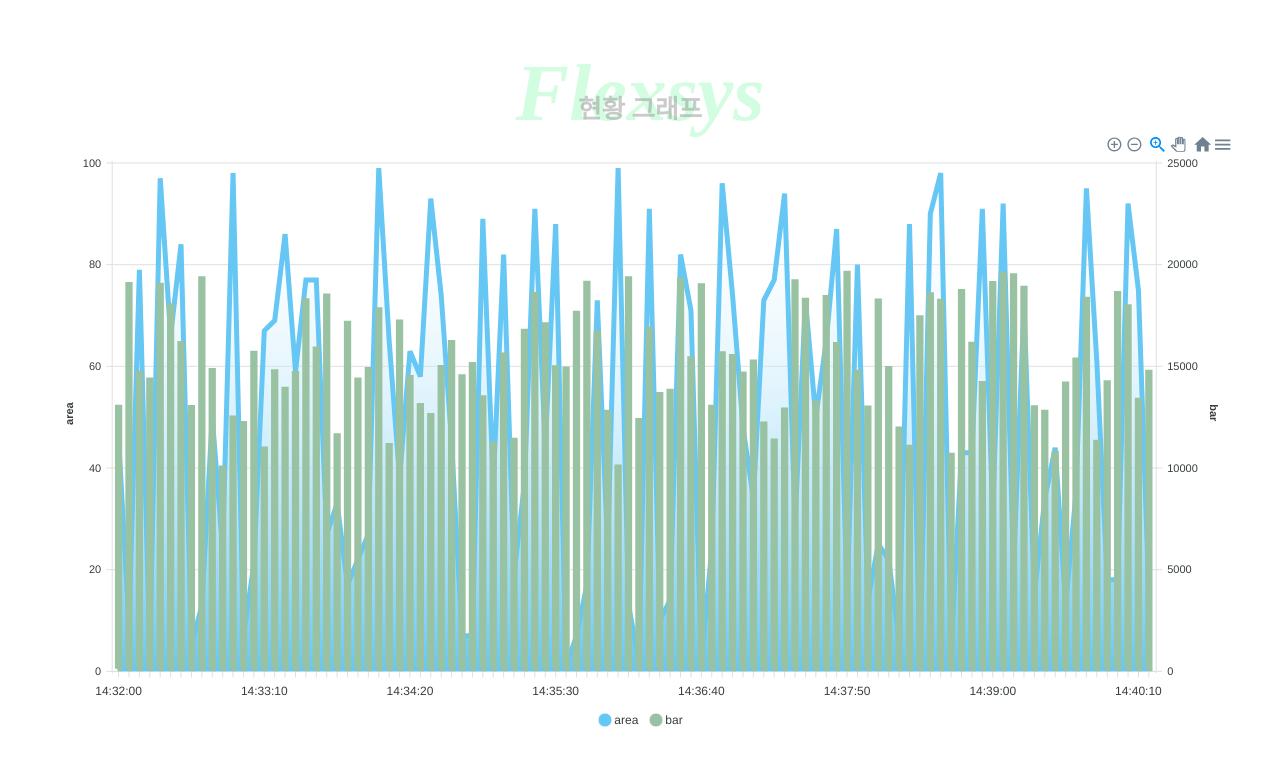
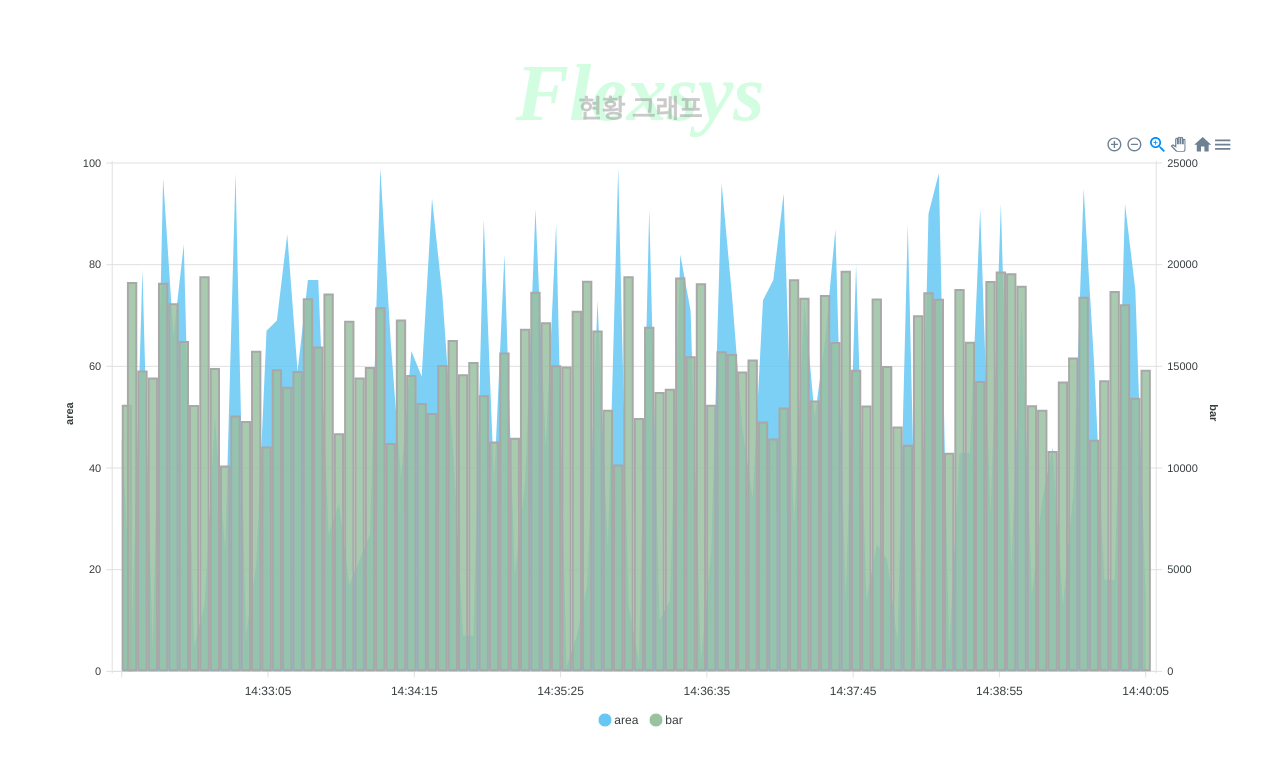
Before and after one commit to wanted-pre-onboarding-internship-1team/pre-onboarding-9th-3-1, a React (Create React App) app: page / in a window 1280 px wide. Shown: the top 766 px of the page. Built offline with nearby package versions, Linux system fonts and the light colour scheme.

Commit message:
[#3] feat: filter hook 작성

```diff
--- a/src/components/Chart.tsx
+++ b/src/components/Chart.tsx
@@ -1,20 +1,27 @@
 import useMockList from '../hooks/useMockList';
 import { ApexOptions } from 'apexcharts';
+import { useEffect, useState } from 'react';
 import ApexCharts from 'react-apexcharts';
+import { createPortal } from 'react-dom';
+import { useSearchParams } from 'react-router-dom';
 import styled from 'styled-components';
 
 export default function Chart() {
   const { timeList, idList, barValueList, areaValueList } = useMockList();
+  const [selectedArea, setSelectedArea] = useState('');
+  const [params, setParams] = useSearchParams();
+
+  console.log(123);
   const series = [
     {
       name: 'area',
       type: 'area',
-      data: areaValueList,
+      data: areaValueList.map((v, i) => ({ x: i, y: v, id: idList[i] })),
     },
     {
       name: 'bar',
       type: 'column',
-      data: barValueList,
+      data: barValueList.map((v, i) => ({ x: i, y: v, id: idList[i] })),
     },
   ];
   const chartOptions: ApexOptions = {
@@ -22,21 +29,22 @@ export default function Chart() {
       events: {
         dataPointSelection: (event, chartContext, config) => {
           const index = config.dataPointIndex;
-          console.log(index);
+          //console.log(index);
+        },
+        click(event, chartContext, config) {
+          const index = config.dataPointIndex;
+          const area = idList[index];
+          setSelectedArea(area);
         },
       },
     },
-    fill: {
-      type: 'gradient',
-      gradient: {
-        shade: 'light',
-        type: 'vertical',
-        shadeIntensity: 1,
-        opacityFrom: 0.1,
-        opacityTo: 1,
-        stops: [0, 100],
+
+    plotOptions: {
+      bar: {
+        columnWidth: '100%',
       },
     },
+    stroke: { width: 2 },
     yaxis: [
       {
         seriesName: 'area',
@@ -66,13 +74,25 @@ export default function Chart() {
       },
     ],
     xaxis: {
+      type: 'category',
       categories: timeList,
       tickAmount: 6,
       labels: {
         rotate: 0,
       },
     },
-    colors: ['#66C7F4', '#99C2A2'],
+    colors: [
+      function ({ seriesIndex, dataPointIndex, w }: any) {
+        return '#66C7F4';
+      },
+
+      function ({ seriesIndex, dataPointIndex, w }: any) {
+        // console.log(
+        //   w.globals.initialSeries[seriesIndex].data[dataPointIndex]?.id
+        // );
+        return '#99C2A2';
+      },
+    ],
     tooltip: {
       custom: (opt: any) =>
         createCustomTooltip({
@@ -87,10 +107,11 @@ export default function Chart() {
   return (
     <Container>
       <ApexCharts options={chartOptions} series={series} height={600} />
+      <PotalsTest />
     </Container>
   );
 }
-
+//['#66C7F4', '#99C2A2']
 function createCustomTooltip({
   opt,
   timeList,
@@ -129,6 +150,27 @@ function createCustomTooltip({
 					`;
 }
 
+function PotalsTest() {
+  const [container, setContainer] = useState<HTMLElement | null>(null);
+
+  useEffect(() => {
+    const targetElement = document.querySelector(
+      '.apexcharts-legend '
+    ) as HTMLElement;
+    if (targetElement) {
+      setContainer(targetElement);
+    }
+    console.log(targetElement);
+  }, []);
+
+  return container
+    ? createPortal(<Test>121231ㄹㄷㅈㄹㄷㅈfnxfngfngf23123</Test>, container)
+    : null;
+}
+const Test = styled.div`
+  z-index: 1000;
+`;
+
 const Container = styled.div`
   width: 100%;
   max-width: 1200px;
@@ -145,4 +187,7 @@ const Container = styled.div`
     gap: 5px;
     align-items: center;
   }
+
+  .asd {
+  }
 `;
```
Also changed, not shown: src/hooks/useFilter.ts (added, +13 -0 lines).
